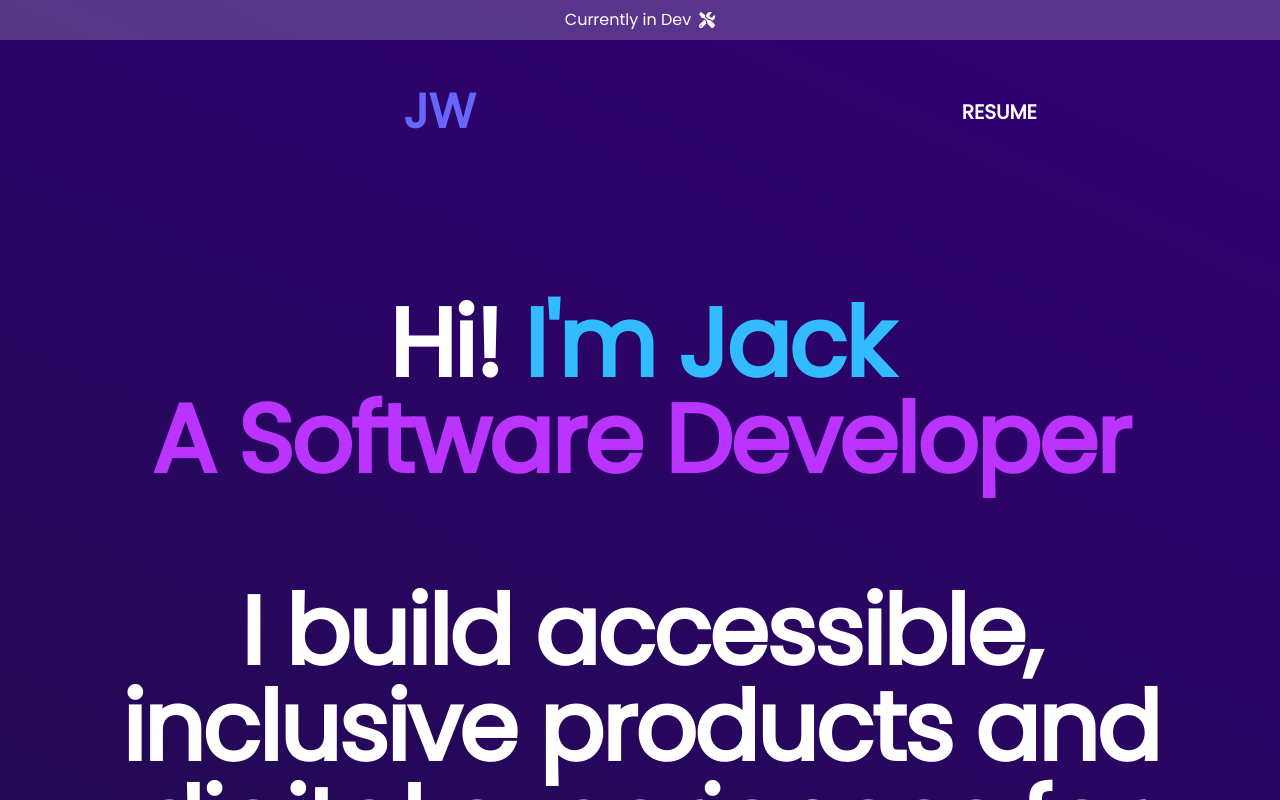
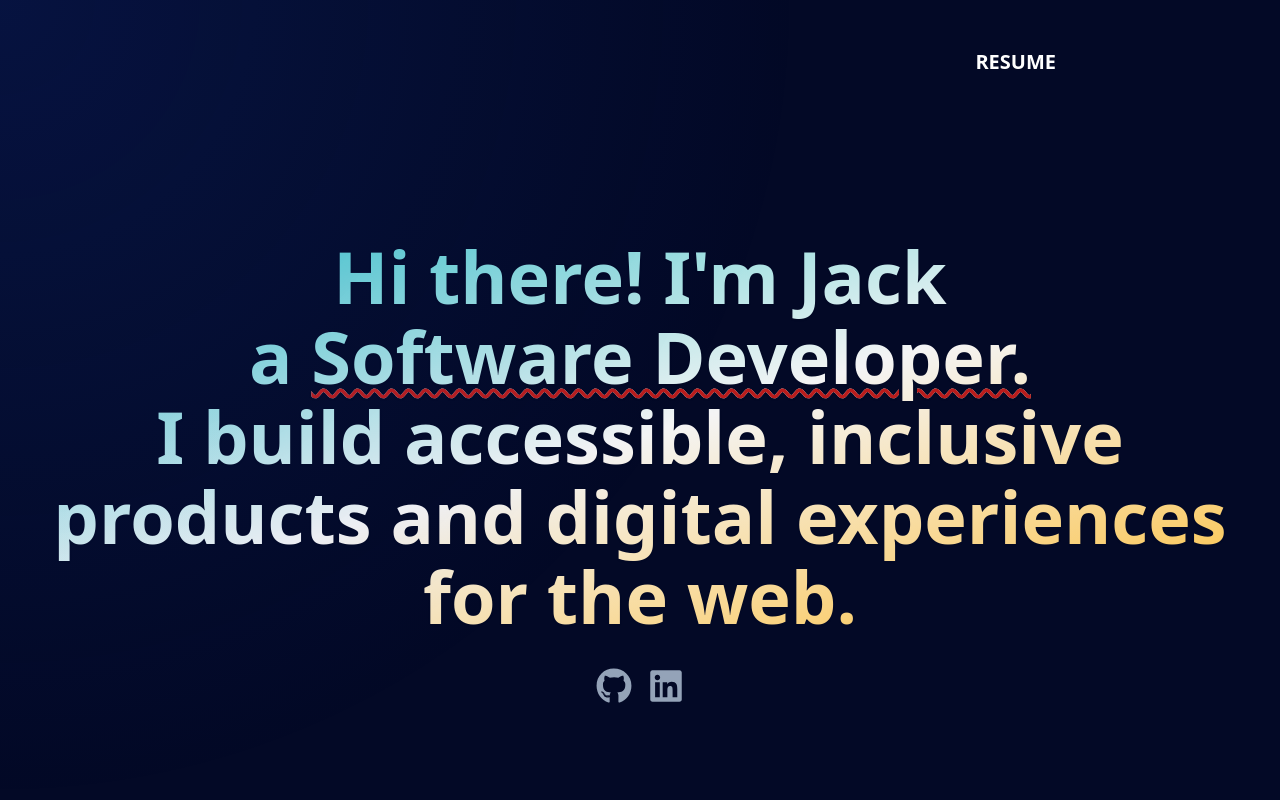
Before and after one commit to Jack-WebDev/next_portfolio, a Next.js app: page / in a window 1280 px wide. Shown: the top 800 px of the page. Built offline with nearby package versions, Linux system fonts and the light colour scheme.

Commit message:
profile update

```diff
--- a/app/globals.css
+++ b/app/globals.css
@@ -3,12 +3,6 @@
 @tailwind utilities;
 
 html {
-  background: rgb(48, 1, 113);
-  background: linear-gradient(
-    204deg,
-    rgba(48, 1, 113, 1) 5%,
-   rgba(15, 23, 42, 1) 90%
-  );
-  background-repeat: no-repeat;
-  min-height: 100vh;
+  background: hsl(229 85% 8%);
+
 }
--- a/app/layout.tsx
+++ b/app/layout.tsx
@@ -8,9 +8,9 @@ export const metadata: Metadata = {
   title: "Jack WebDev",
   description:
     "Jack WebDev is a software developer who builds accessible, inclusive products and digital experiences for the web.",
-    icons: {
-      icon: "/Favicon.png"
-    }
+  icons: {
+    icon: "/Favicon.png",
+  },
 };
 
 export default function RootLayout({
@@ -20,7 +20,16 @@ export default function RootLayout({
 }>) {
   return (
     <html lang="en">
-      <body className={poppins.className}>{children}</body>
+      <body className="leading-relaxed text-slate-400 antialiased selection:bg-teal-300 selection:text-teal-900">
+        <div
+          className="pointer-events-none fixed inset-0 z-30 transition duration-300 lg:absolute"
+          style={{
+            background:
+              "radial-gradient(1000px circle at 0px 0px, rgba(29, 78, 216, 0.15), transparent 80%)",
+          }}
+        ></div>
+        {children}
+      </body>
     </html>
   );
 }
--- a/app/page.tsx
+++ b/app/page.tsx
@@ -2,18 +2,16 @@ import About from "@/components/About";
 import Experience from "@/components/Experience";
 import Hero from "@/components/Hero";
 import Navbar from "@/components/Navbar";
-import Projects from "@/components/Projects";
-import { FaTools } from "react-icons/fa";
+
 
 export default function Home() {
   return (
     <div className="mb-[10rem]">
-      <p className="flex items-center justify-center bg-white/20 py-2 w-full text-white">Currently in Dev <FaTools className="ml-2"/></p>
       <Navbar />
       <Hero />
-      <About/>
-      <Experience/>
+      <About />
+      <Experience />
       {/* <Projects/> */}
     </div>
-  )
+  );
 }
--- a/components/Hero.tsx
+++ b/components/Hero.tsx
@@ -1,24 +1,38 @@
 import Link from "next/link";
-import { FaEnvelope, FaGithub, FaLinkedin } from "react-icons/fa";
+import { FaGithub, FaLinkedin } from "react-icons/fa";
+import Balancer from "react-wrap-balancer";
 
 export default function Hero() {
   return (
-    <div className="mt-[10rem] w-[90%] mx-auto">
-      <h1 className="text-center text-4xl font-bold tracking-tight text-white sm:text-6xl sm:tracking-tight lg:text-[4rem] xl:text-[6rem] xl:tracking-tight 2xl:text-[4rem]">
-        Hi!
-        <span className="text-[hsl(200,100%,60%)]"> I&apos;m Jack</span>
-        <br />
-        <span className="sm:whitespace-nowrap text-[#BB33FF]">
-          A Software Developer
-        </span>
-        <br />
+    <div className="mt-[10rem] max-w-7xl space-y-8 mx-auto">
+      <h1
+        className="animate-fade-up bg-gradient-to-br from-[#22c1c3] via-zinc-100 to-[#fdbb2d]  text-transparent bg-clip-text text-center text-5xl/[3rem] font-bold opacity-0 drop-shadow-sm md:text-7xl/[5rem]"
+        style={{
+          animationDelay: "0.20s",
+          animationFillMode: "forwards",
+        }}
+      >
+        Hi there! I&apos;m Jack
+        <Balancer>
+          a{" "}
+          <span className="underline decoration-red-700 decoration-wavy decoration-from-font underline-offset-4 pb-8">
+            Software Developer. <br />
+          </span>
+        </Balancer>
         <br />I build accessible, inclusive products and digital experiences for
         the web.
       </h1>
 
       <ul className="flex items-center justify-center gap-x-4 mt-12">
-        <Link href={"https://github.com/Jack-WebDev"} target="_blank"><FaGithub className="text-[#94A3B8] text-2xl lg:text-4xl hover:text-white" /></Link>
-        <Link href={"https://www.linkedin.com/in/katlegomabaso/"} target="_blank"><FaLinkedin className="text-[#94A3B8] text-2xl lg:text-4xl hover:text-white" /></Link>
+        <Link href={"https://github.com/Jack-WebDev"} target="_blank">
+          <FaGithub className="text-[#94A3B8] text-2xl lg:text-4xl hover:text-white" />
+        </Link>
+        <Link
+          href={"https://www.linkedin.com/in/katlegomabaso/"}
+          target="_blank"
+        >
+          <FaLinkedin className="text-[#94A3B8] text-2xl lg:text-4xl hover:text-white" />
+        </Link>
       </ul>
     </div>
   );
--- a/components/Navbar.tsx
+++ b/components/Navbar.tsx
@@ -3,9 +3,8 @@ import Link from "next/link";
 export default function Navbar() {
   return (
     <nav className={` flex justify-around items-center mt-12 lg:ml-[10rem]`}>
-        <Link href="/" className={` text-[#6666FF] text-5xl font-bold hover:text-[#FFF]`}>JW</Link>
 
-        <a className="text-white text-xl font-bold hover:text-[#BB33FF]" href="/cv.pdf" download={"cv.pdf"}>RESUME</a>
+        <a className="text-white text-xl font-bold hover:text-[#22c1c3] w-[60%] text-end" href="/cv.pdf" download={"cv.pdf"}>RESUME</a>
     </nav>
   )
 }
--- a/components/Projects.tsx
+++ b/components/Projects.tsx
@@ -4,6 +4,7 @@ import ProjectCards from './ProjectCards'
 export default function Projects() {
   return (
     <div>
+
         <ProjectCards title='hghjghj' description='hghjghj' link='https://www.google.com' tools={['html', 'css', 'javascript']}/>
     </div>
   )
--- a/package.json
+++ b/package.json
@@ -12,7 +12,8 @@
     "next": "14.2.4",
     "react": "^18",
     "react-dom": "^18",
-    "react-icons": "^5.2.1"
+    "react-icons": "^5.2.1",
+    "react-wrap-balancer": "^1.1.1"
   },
   "devDependencies": {
     "@types/node": "^20",
--- a/tailwind.config.ts
+++ b/tailwind.config.ts
@@ -8,12 +8,94 @@ const config: Config = {
   ],
   theme: {
     extend: {
-      backgroundImage: {
-        "gradient-radial": "radial-gradient(var(--tw-gradient-stops))",
-        "gradient-conic":
-          "conic-gradient(from 180deg at 50% 50%, var(--tw-gradient-stops))",
+      borderColor: {
+        DEFAULT: "hsl(var(--border) / <alpha-value>)",
+      },
+      colors: {
+        border: "hsl(var(--border) / <alpha-value>)",
+        input: "hsl(var(--input) / <alpha-value>)",
+        ring: "hsl(var(--ring) / <alpha-value>)",
+        background: "hsl(var(--background) / <alpha-value>)",
+        foreground: "hsl(var(--foreground) / <alpha-value>)",
+        primary: {
+          DEFAULT: "hsl(var(--primary) / <alpha-value>)",
+          foreground: "hsl(var(--primary-foreground) / <alpha-value>)",
+        },
+        secondary: {
+          DEFAULT: "hsl(var(--secondary) / <alpha-value>)",
+          foreground: "hsl(var(--secondary-foreground) / <alpha-value>)",
+        },
+        destructive: {
+          DEFAULT: "hsl(var(--destructive) / <alpha-value>)",
+          foreground: "hsl(var(--destructive-foreground) / <alpha-value>)",
+        },
+        muted: {
+          DEFAULT: "hsl(var(--muted) / <alpha-value>)",
+          foreground: "hsl(var(--muted-foreground) / <alpha-value>)",
+        },
+        accent: {
+          DEFAULT: "hsl(var(--accent) / <alpha-value>)",
+          foreground: "hsl(var(--accent-foreground) / <alpha-value>)",
+        },
+        popover: {
+          DEFAULT: "hsl(var(--popover) / <alpha-value>)",
+          foreground: "hsl(var(--popover-foreground) / <alpha-value>)",
+        },
+        card: {
+          DEFAULT: "hsl(var(--card) / <alpha-value>)",
+          foreground: "hsl(var(--card-foreground) / <alpha-value>)",
+        },
+      },
+      borderRadius: {
+        lg: "var(--radius)",
+        md: "calc(var(--radius) - 2px)",
+        sm: "calc(var(--radius) - 4px)",
+      },
+
+      keyframes: {
+        "fade-up": {
+          "0%": {
+            opacity: "0",
+            transform: "translateY(10px)",
+          },
+          "80%": {
+            opacity: "0.6",
+          },
+          "100%": {
+            opacity: "1",
+            transform: "translateY(0px)",
+          },
+        },
+        "fade-down": {
+          "0%": {
+            opacity: "0",
+            transform: "translateY(-10px)",
+          },
+          "80%": {
+            opacity: "0.6",
+          },
+          "100%": {
+            opacity: "1",
+            transform: "translateY(0px)",
+          },
+        },
+        "accordion-down": {
+          from: { height: "0" },
+          to: { height: "var(--radix-accordion-content-height)" },
+        },
+        "accordion-up": {
+          from: { height: "var(--radix-accordion-content-height)" },
+          to: { height: "0" },
+        },
+      },
+      animation: {
+        "fade-up": "fade-up 0.5s",
+        "fade-down": "fade-down 0.5s",
+        "accordion-down": "accordion-down 0.2s ease-out",
+        "accordion-up": "accordion-up 0.2s ease-out",
       },
     },
+
   },
   plugins: [],
 };
```
Also changed, not shown: components/About.tsx (+13 -5 lines), 2 other files (tests, documents, lock files or other folders).
